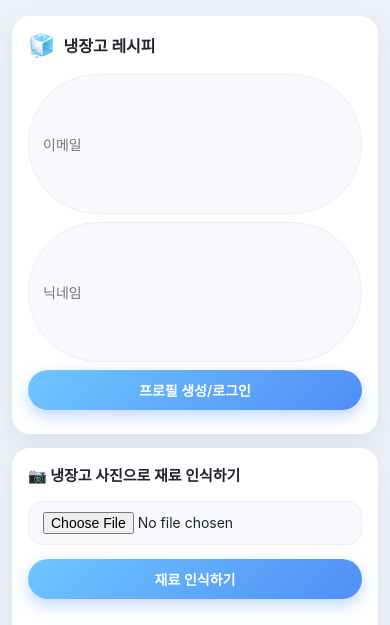
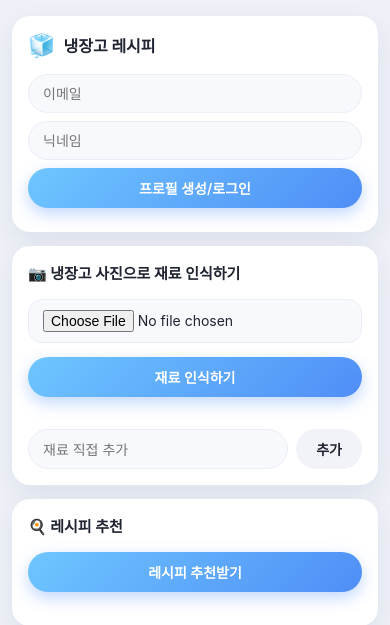
Before and after one commit to koeun930509-wq/refrigeratorRecipe, a Flask app: page / in a window 390 px wide. Shown: the top 625 px of the page. Run offline with Flask 3, Linux system fonts and the light colour scheme.

Commit message:
모바일 로그인 입력창 높이 깨짐 버그 수정

```diff
--- a/templates/index.html
+++ b/templates/index.html
@@ -191,7 +191,7 @@
 
     .profile-box { width: 100%; flex-direction: column; align-items: stretch; gap: 8px; }
     #profileForm { flex-direction: column; }
-    #profileForm input { width: 100%; }
+    #profileForm input { width: 100%; flex: none; }
     #profileForm button, #logoutBtn { width: 100%; }
 
     .card { padding: 16px; border-radius: 18px; }
```
